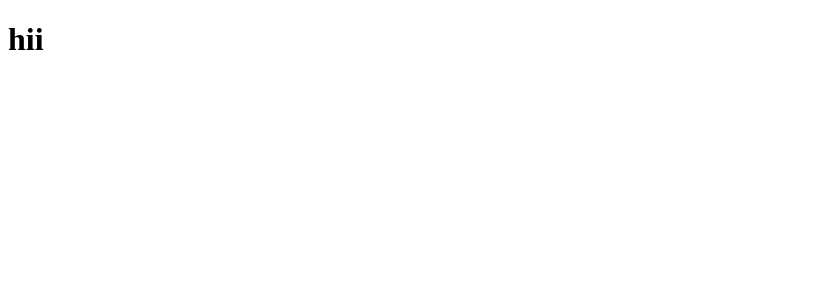
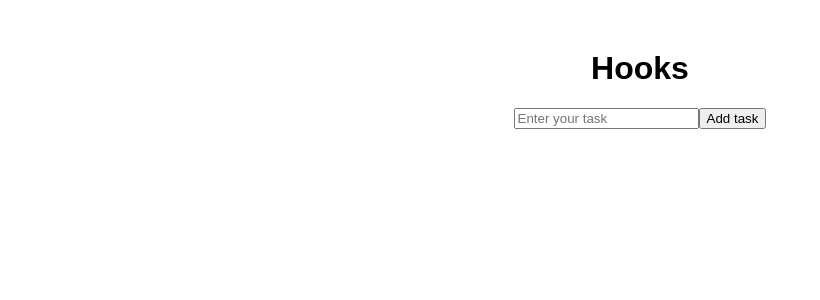
Before and after one commit to Priyanka1g/React_Concepts, a React (Create React App) app: page / in a window 1280 px wide. Shown: the top 300 px of the page, without its empty margins (0-820 px from the left). Built offline with nearby package versions, Linux system fonts and the light colour scheme.

Commit message:
Use usestate for receiving the data from user

```diff
--- /dev/null
+++ b/src/App.css
@@ -0,0 +1,22 @@
+.App {
+    text-align: center;
+    margin-top: 50px;
+    font-family: Arial, sans-serif;
+  }
+
+  .task-input {
+    margin-bottom: 20px;
+  }
+
+  .task-list {
+    list-style: none;
+    padding: 0;
+  }
+
+  .completed {
+    text-decoration: line-through;
+  }
+
+  li {
+    margin: 10px 0;
+  }
--- a/src/App.js
+++ b/src/App.js
@@ -1,9 +1,11 @@
 import React from 'react'
-
+import './App.css';
+import TaskManager from './components/TaskManager';
 export default function App() {
   return (
-    <div>
-      <h1>hii</h1>
+    <div className='App'>
+      <h1>Hooks</h1>
+      <TaskManager/>
     </div>
   )
 }
--- /dev/null
+++ b/src/components/TaskManager.js
@@ -0,0 +1,18 @@
+import React, { useState } from 'react'
+export default function TaskManager() {
+    const[task, setTask] = useState('')
+    const inputHandler =(event)=>{
+        setTask(event.target.value)
+        console.log(event.target.value);
+        // console.log(event.target.value);
+    }
+    const addTaskHandler=()=>{
+        setTask('');
+    }
+  return (
+    <div>
+        <input placeholder='Enter your task' value={task} onChange={inputHandler}></input>
+        <button onClick={addTaskHandler}>Add task</button>
+    </div>
+  )
+}
```
